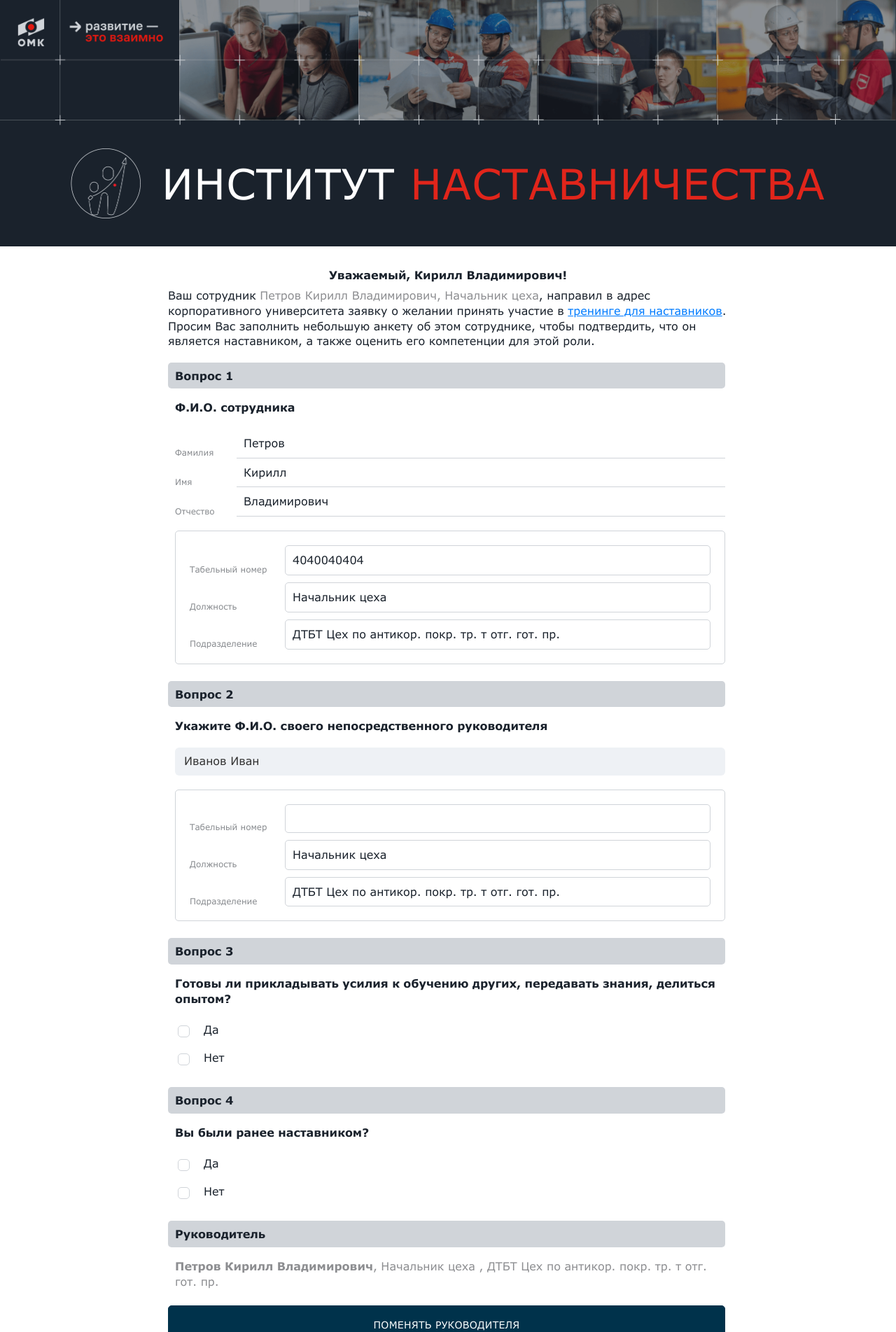
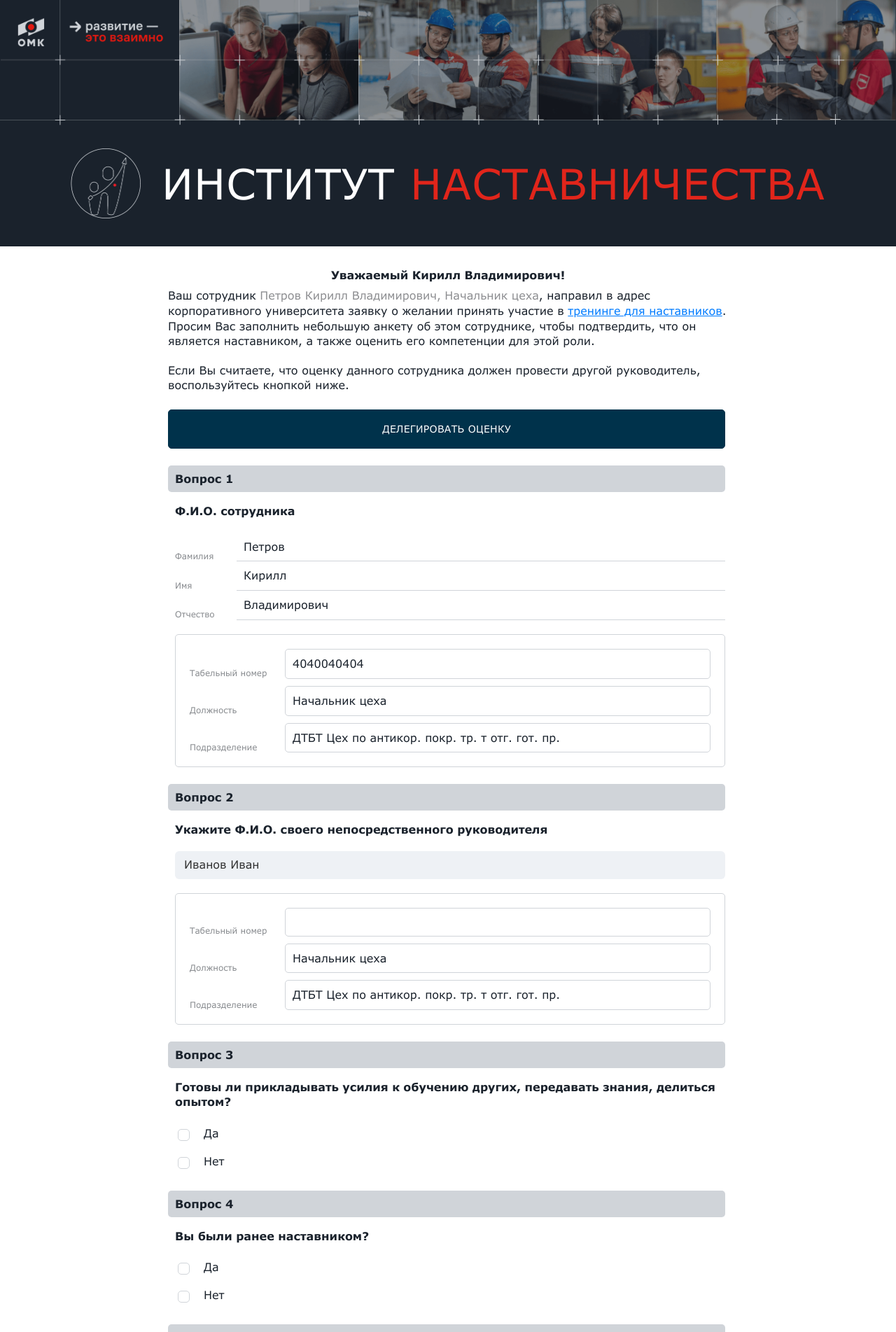
Before and after one commit to mosxe/omk_mentoring, a React (Vite) app: page /omk_mentoring/1 in a window 1280 px wide. Shown: the top 1903 px of the page at 70% size. Built offline with nearby package versions, Linux system fonts and the light colour scheme.

Commit message:
added popap after submit form

```diff
--- a/src/components/Form/helpers.ts
+++ b/src/components/Form/helpers.ts
@@ -52,11 +52,16 @@ const getValidForm = (values: any, data: Poll[]) => {
             }
           }
           break;
-        case '4':
-          if (String(obj).length < 14) {
+        case '4': {
+          const numbersArray = String(obj).split('');
+          const filteredNumbersArray = numbersArray.filter(
+            (number) => number !== '-'
+          );
+          if (filteredNumbersArray.length < 14) {
             isValid = false;
           }
           break;
+        }
         case '5':
           if (obj.month.value === '' || obj.year.value === '') {
             isValid = false;
--- a/src/components/Form/index.tsx
+++ b/src/components/Form/index.tsx
@@ -91,6 +91,21 @@ const Form = ({
               вопросов анкеты
             </div>
           )}
+          {isResult && (
+            <>
+              <div className={`${styles.form__text} ${styles.form__text_m}`}>
+                Если Вы считаете, что оценку данного сотрудника должен провести
+                другой руководитель, воспользуйтесь кнопкой ниже.
+              </div>
+              <button
+                type='button'
+                onClick={onShowModal}
+                className={styles.form__btn}
+              >
+                Делегировать оценку
+              </button>
+            </>
+          )}
           {data.data.map((item, index) => {
             const header = `Вопрос ${index + 1}`;
             return (
@@ -116,15 +131,6 @@ const Form = ({
               </div>
             </ItemContainer>
           )}
-          {isResult && (
-            <button
-              type='button'
-              onClick={onShowModal}
-              className={styles.form__btn}
-            >
-              Поменять руководителя
-            </button>
-          )}
           <button
             type='submit'
             className={styles.form__btn}
--- a/src/components/Form/styles.module.scss
+++ b/src/components/Form/styles.module.scss
@@ -36,6 +36,10 @@
     font-weight: 700;
     line-height: 21.6px;
     color: var(--page-color-black);
+
+    &_m {
+      font-weight: 400;
+    }
   }
 
   &__header {
--- a/src/components/Popap/Alert/index.tsx
+++ b/src/components/Popap/Alert/index.tsx
@@ -5,10 +5,20 @@ import styles from './styles.module.scss';
 type Props = {
   type: 'mentor' | 'training';
   isShowText?: boolean;
+  title?: string;
 };
 
-const PopapAlert = ({ type, isShowText = true }: Props) => {
+const PopapAlert = ({ type, isShowText = true, title }: Props) => {
   const srcImage = type === 'mentor' ? Image1 : Image2;
+
+  const Title = () =>
+    title ? (
+      title
+    ) : (
+      <>
+        Спасибо за заполнение формы!<br></br>Ваши ответы отправлены!
+      </>
+    );
 
   return (
     <div className={styles['popap-alert']}>
@@ -19,7 +29,7 @@ const PopapAlert = ({ type, isShowText = true }: Props) => {
           alt='Картинка'
         />
         <h2 className={styles['popap-alert__title']}>
-          Спасибо за заполнение формы!<br></br>Ваши ответы отправлены!
+          <Title />
         </h2>
       </div>
       {isShowText && (
--- a/src/components/Popap/styles.module.scss
+++ b/src/components/Popap/styles.module.scss
@@ -105,6 +105,10 @@
   }
 }
 
+body:has(.popap.show) {
+  overflow: hidden;
+}
+
 @keyframes fadeInOpacity {
   0% {
     opacity: 0;
@@ -142,10 +146,6 @@
 }
 
 @media screen and (max-width: 767px) {
-  body:has(.popap.show) {
-    overflow: hidden;
-  }
-
   .popap__wrapper {
     padding: 20px;
   }
--- a/src/modules/FormResult/index.tsx
+++ b/src/modules/FormResult/index.tsx
@@ -1,5 +1,5 @@
 import { useState, useEffect } from 'react';
-import { useParams } from 'react-router-dom';
+import { useParams, useNavigate } from 'react-router-dom';
 import Header from 'components/Header';
 import Footer from 'components/Footer';
 import Loader from 'components/Loader';
@@ -20,6 +20,7 @@ import styles from './styles.module.scss';
 
 const FormResult = () => {
   const { id } = useParams();
+  const navigate = useNavigate();
   const [data, setData] = useState<ResponseFormResult>(initialFormResult);
   const [isLoading, setLoading] = useState<boolean>(true);
   const [isLoadingContent, setLoadingContent] = useState<boolean>(false);
@@ -34,6 +35,9 @@ const FormResult = () => {
 
   const onShowPopap = () => {
     setShowPopap(!isShowPopap);
+    if (isShowPopap) {
+      navigate('/omk_mentoring');
+    }
   };
 
   const onShowModalHandler = () => {
@@ -85,6 +89,7 @@ const FormResult = () => {
           toast('Произошла ошибка');
         } else {
           setDoneChange(true);
+          setShowPopap(true);
         }
       })
       .catch((e) => {
@@ -167,7 +172,7 @@ const FormResult = () => {
         <main className={stylesMain.main}>
           <div className={styles['form-result']}>
             <div className={styles['form-result__title']}>
-              {dearPerson}, {data.collaborator.firstname}{' '}
+              {dearPerson} {data.collaborator.firstname}{' '}
               {data.collaborator.middlename}!
             </div>
             <p className={styles['form-result__text']}>
@@ -181,6 +186,13 @@ const FormResult = () => {
           </div>
         </main>
         <Footer />
+        <Popap isShow={isShowPopap} onClose={onShowPopap} width={750}>
+          <PopapAlert
+            type={data.type === 'person_mentor' ? 'mentor' : 'training'}
+            isShowText={false}
+            title={`Вы заполнили анкету по сотруднику ${data.person.lastname} ${data.person.firstname} ${data.person.middlename}, ${data.person.position}`}
+          />
+        </Popap>
       </>
     );
   }
@@ -192,15 +204,22 @@ const FormResult = () => {
         <main className={stylesMain.main}>
           <div className={styles['form-result']}>
             <div className={styles['form-result__title']}>
-              {dearPerson}, {data.collaborator.firstname}{' '}
+              {dearPerson} {data.collaborator.firstname}{' '}
               {data.collaborator.middlename}!
             </div>
             <p className={styles['form-result__text']}>
-              Руководитель был успешно изменен.
+              Оценка сотрудника успешно делегирована указанному руководителю.{' '}
             </p>
           </div>
         </main>
         <Footer />
+        <Popap isShow={isShowPopap} onClose={onShowPopap} width={750}>
+          <PopapAlert
+            type={data.type === 'person_mentor' ? 'mentor' : 'training'}
+            isShowText={false}
+            title='Оценка сотрудника успешно делегирована указанному руководителю.'
+          />
+        </Popap>
       </>
     );
   }
@@ -211,7 +230,7 @@ const FormResult = () => {
       <main className={stylesMain.main}>
         <div className={styles['form-result']}>
           <div className={styles['form-result__title']}>
-            {dearPerson}, {data.collaborator.firstname}{' '}
+            {dearPerson} {data.collaborator.firstname}{' '}
             {data.collaborator.middlename}!
           </div>
           <Text />
--- a/src/modules/Main/components/Information/styles.module.scss
+++ b/src/modules/Main/components/Information/styles.module.scss
@@ -17,6 +17,7 @@
   &__wrapper {
     display: flex;
     flex-wrap: wrap;
+    justify-content: center;
     gap: 20px;
     margin-top: 50px;
   }
```
